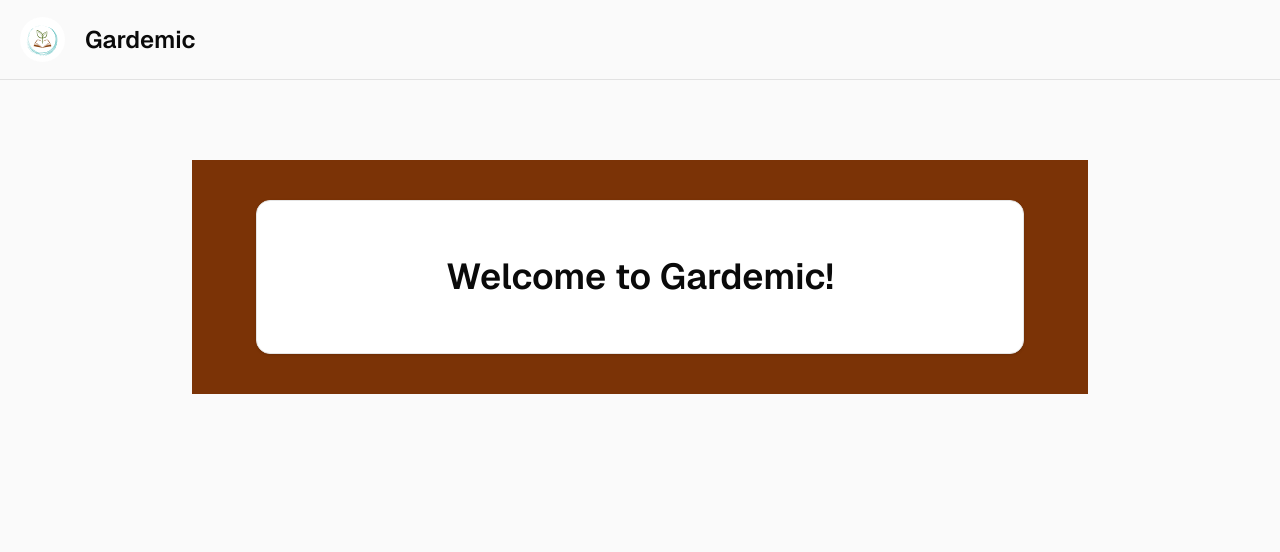
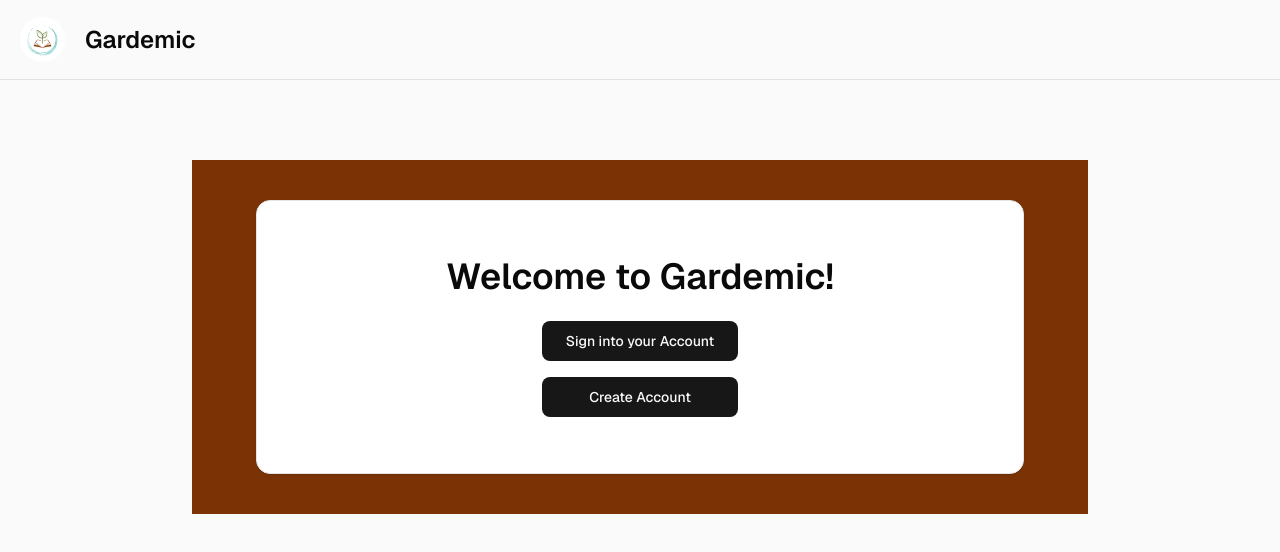
Before and after one commit to CSci-153-Web-Systems-and-Technologies/batch-2025-gardemic-web, a Next.js app: page / in a window 1280 px wide. Shown: the top 552 px of the page. Built offline with nearby package versions, Linux system fonts and the light colour scheme.

Commit message:
Add AuthButtons component to DecisionScreen component

```diff
--- /dev/null
+++ b/components/AuthButtons.tsx
@@ -0,0 +1,19 @@
+import { Button } from "./ui/button";
+import Link from "next/link";
+
+export default function AuthButtons() {
+
+    return (
+        <div className="flex flex-col gap-4">
+            <Button asChild size={"lg"} variant={"default"}>
+                <Link href="/login">Sign into your Account</Link>
+            </Button>
+
+            <Button asChild size={"lg"} variant={"default"}>
+                <Link href="/sign-up">Create Account</Link>
+            </Button>
+
+        </div>
+    );
+
+}
--- a/components/DecisionScreen.tsx
+++ b/components/DecisionScreen.tsx
@@ -1,4 +1,5 @@
 import { Card } from "./ui/card";
+import AuthButtons from "./AuthButtons";
 
 export default function DecisionScreen() {
 
@@ -6,6 +7,8 @@
     <section className="flex items-center justify-center w-full py-10 max-w-4xl mx-auto bg-amber-900">
         <Card className="flex flex-col items-center justify-center p-14 w-full max-w-3xl">
             <h1 className="text-2xl md:text-4xl font-semibold">Welcome to Gardemic!</h1>
+
+            <AuthButtons />
         </Card>
     </section>
     )
```
